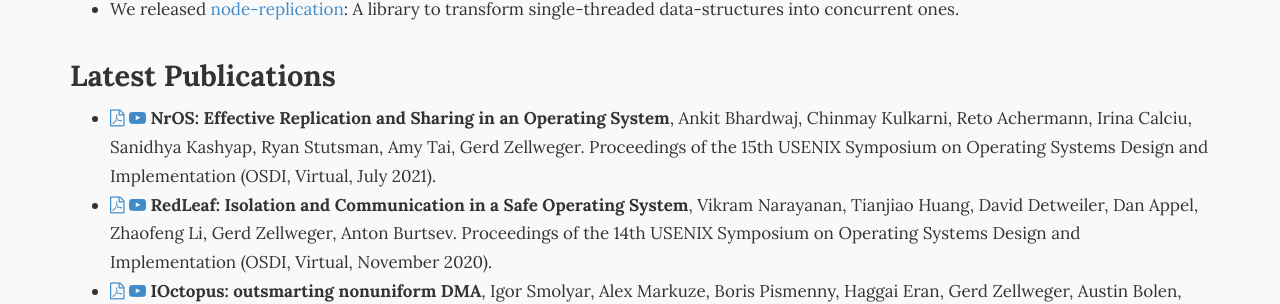
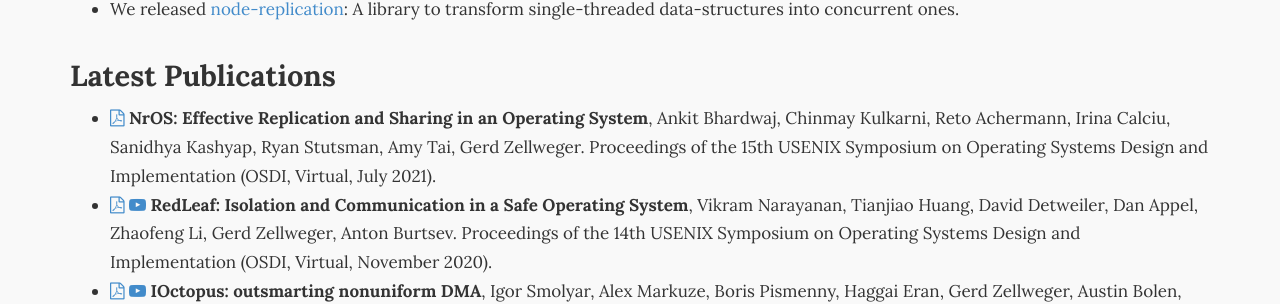
Before and after one commit to gz/website, a Jekyll site: the page built from index.html, in a window 1280 px wide. Shown: the part 524-828 px from the top of the page. Built offline with Jekyll 4.4.1, drawn with Linux system fonts in a browser that asks for light colours; nearby versions of some CDN libraries.

Commit message:
Drop video link.

```diff
--- a/index.html
+++ b/index.html
@@ -43,7 +43,6 @@
 <ul class="unstyled">
   <li>
     <a href="papers/nros-osdi21.pdf"><i class="fa fa-file-pdf-o"></i></a>
-    <a href="https://2459d6dc103cb5933875-c0245c5c937c5dedcca3f1764ecc9b2f.ssl.cf2.rackcdn.com/osdi21/2_thursday/1_operating-systems-hardware/4_osdi21_video_bhardwaj.mp4"><i class="fa fa-youtube-play"></i></a>
     <strong>NrOS: Effective Replication and Sharing in an Operating System</strong>,
     Ankit Bhardwaj, Chinmay Kulkarni, Reto Achermann, Irina Calciu, Sanidhya Kashyap, Ryan Stutsman, Amy Tai, Gerd Zellweger.
     Proceedings of the 15th USENIX Symposium on Operating Systems Design and Implementation (OSDI, Virtual, July 2021).
```
